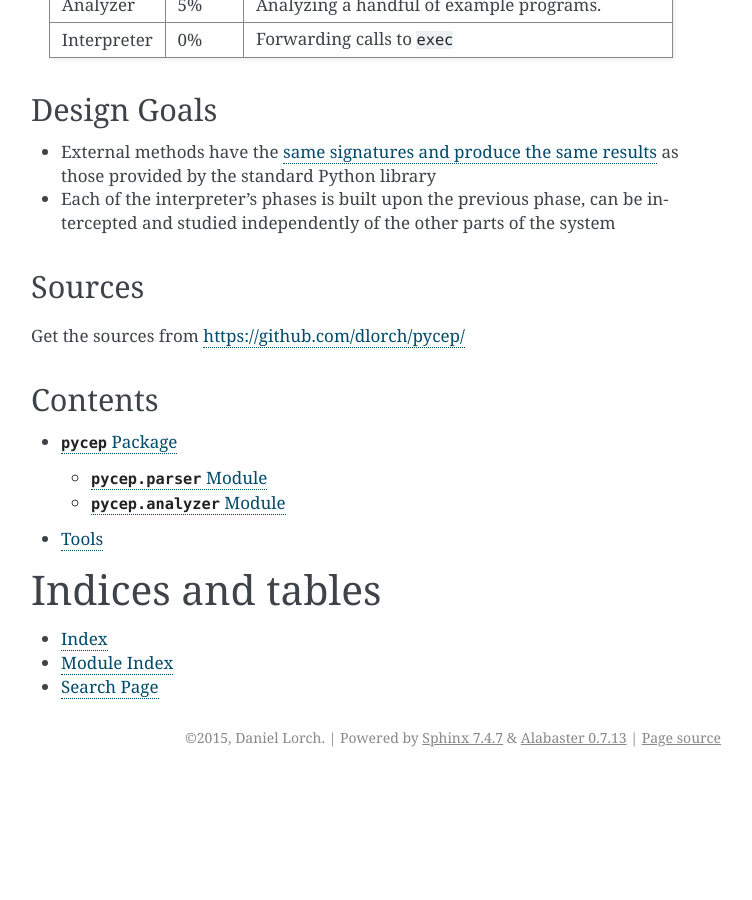
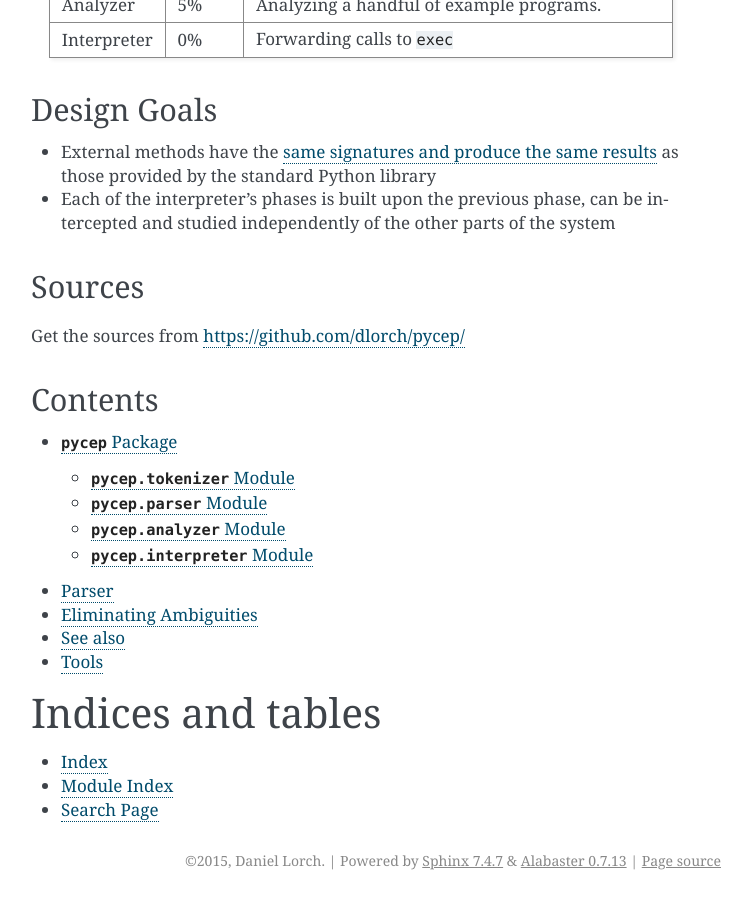
Before and after one commit to dlorch/pycep, a Sphinx documentation site: the page built from docs/index.rst, in a window 1280 px wide and 900 px high, scrolled down 1067 px. Shown: the whole window, without its empty margins (389-1141 px from the left). Built offline with Sphinx 7.4.7, drawn with Linux system fonts in a browser that asks for light colours; nearby versions of some CDN libraries; before the commit the page ends 1844 px from its top, so only the background shows below that.

Commit message:
Need to reference .rst in docs

```diff
--- a/docs/index.rst
+++ b/docs/index.rst
@@ -137,6 +137,7 @@ Contents
    :maxdepth: 2
 
    pycep.rst
+   parser.rst
    tools.rst
 
 Indices and tables
--- a/docs/pycep.rst
+++ b/docs/pycep.rst
@@ -8,5 +8,7 @@
 
 .. toctree::
 
+   pycep.tokenizer
    pycep.parser
    pycep.analyzer
+   pycep.interpreter
```
